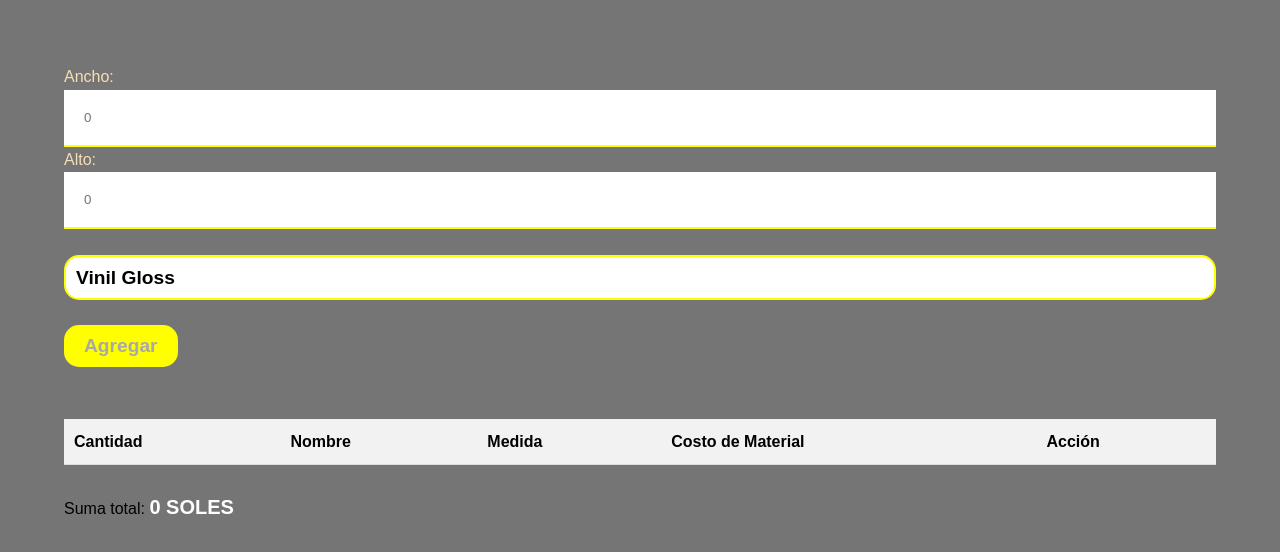
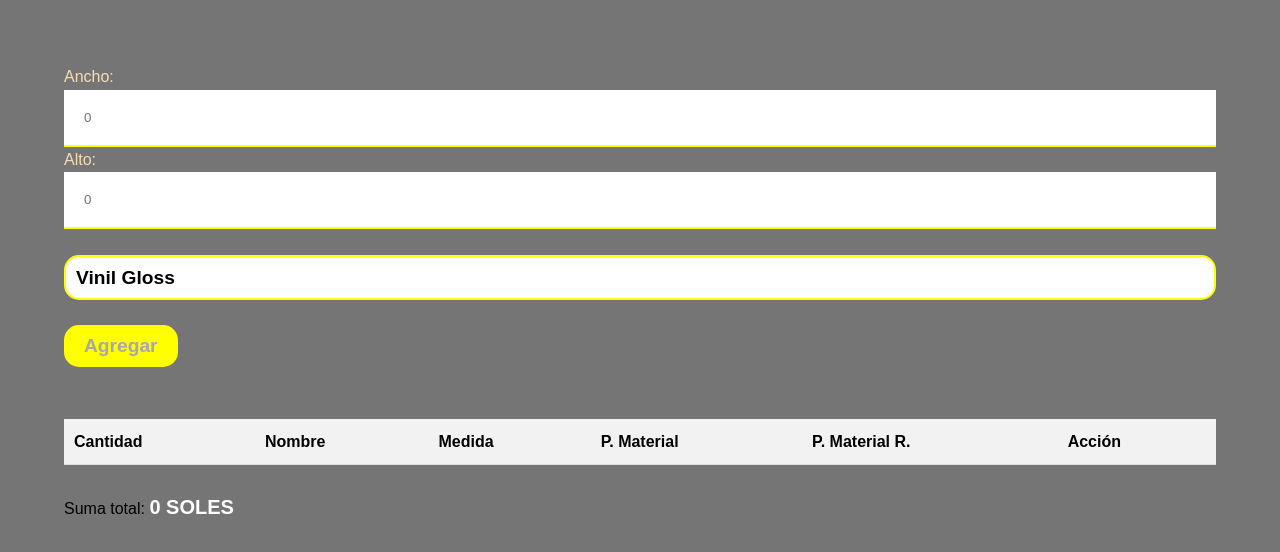
Before and after one commit to jeanm123/costvinil, a plain HTML site: page index.html in a window 1280 px wide. Drawn offline with Linux system fonts and the light colour scheme.

Commit message:
agregando columnas en la tabla en index html

```diff
--- a/index.html
+++ b/index.html
@@ -24,7 +24,8 @@
                     <th>Cantidad</th>
                     <th>Nombre</th>
                     <th>Medida</th>
-                    <th>Costo de Material</th>
+                    <th>P. Material</th>
+                    <th>P. Material R.</th>
                     <th>Acción</th>
                 </tr>
             </table>
```
